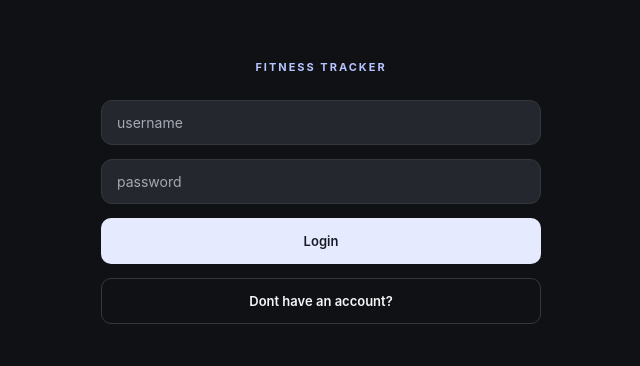
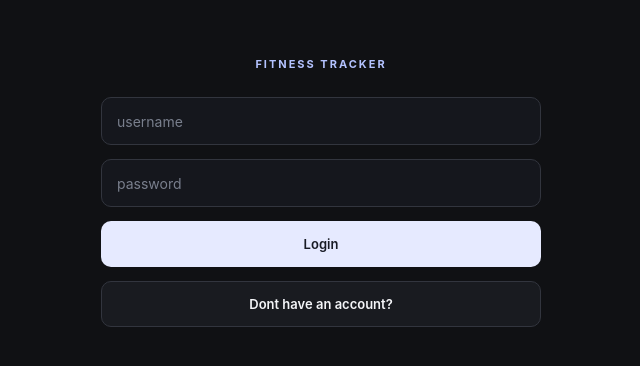
Before and after one commit to Christianvdev/FitnessApp, a React app in the folder Fitness/frontend/: page / in a window 1280 px wide. Shown: the part 208-574 px from the top of the page, without its empty margins (319-959 px from the left). Built offline with nearby package versions, Linux system fonts and the light colour scheme; no server answers; the HTML template or start-up script is replaced by a standard one.

Commit message:
style(fitness): unify design tokens for polished app UI

```diff
--- a/Fitness/frontend/src/index.css
+++ b/Fitness/frontend/src/index.css
@@ -1,102 +1,21 @@
-/* Global colors and basic styles.
-   Change these variables to change the whole app. */
-:root {
-  font-family: -apple-system, BlinkMacSystemFont, "Segoe UI", sans-serif;
-  color-scheme: dark;
-
-  --bg: #101114;
-  --surface: #1b1d22;
-  --surface-light: #24272d;
-  --border: #34373f;
-  --text: #f5f5f7;
-  --muted: #a5a9b3;
-  --accent: #b6c3ff;
-  --accent-dark: #242c44;
-  --danger: #ffadad;
-  --shadow: 0 12px 32px rgba(0, 0, 0, 0.18);
-
-  color: var(--text);
-  background: var(--bg);
-  font-synthesis: none;
-  -webkit-font-smoothing: antialiased;
+/* FitTracker design tokens: change these to change the entire theme. */
+:root{
+font-family:-apple-system,BlinkMacSystemFont,"Segoe UI",sans-serif;
+color-scheme:dark;
+--bg:#101114;--surface:#191b20;--surface-light:#24272e;--border:#32353e;
+--text:#f4f5f8;--muted:#a2a7b3;--soft:#797f8d;
+--accent:#b4c3ff;--accent-dark:#29314a;--danger:#ffadb2;
+--shadow:0 10px 32px rgba(0,0,0,.13);
+--panel:var(--surface);--panel-hover:var(--surface-light);--field:#15171d;
+color:var(--text);background:var(--bg);font-synthesis:none;-webkit-font-smoothing:antialiased;
 }
-
-* {
-  box-sizing: border-box;
-}
-
-body {
-  margin: 0;
-  min-width: 320px;
-  min-height: 100vh;
-  background: var(--bg);
-}
-
-#root {
-  min-height: 100vh;
-}
-
-h1, h2, h3, p {
-  margin: 0;
-}
-
-h1, h2, h3 {
-  color: var(--text);
-  letter-spacing: -0.03em;
-}
-
-button, input, select, textarea {
-  font: inherit;
-}
-
-button {
-  cursor: pointer;
-}
-
-button:disabled {
-  opacity: 0.55;
-  cursor: not-allowed;
-}
-
-button:focus-visible,
-input:focus-visible,
-select:focus-visible {
-  outline: 2px solid var(--accent);
-  outline-offset: 3px;
-}
-
-a {
-  color: var(--accent);
-  text-decoration: none;
-}
-
-/* Shared input styles for all workout forms. */
-.form-text {
-  width: 100%;
-  padding: 13px 15px;
-  border: 1px solid var(--border);
-  border-radius: 11px;
-  outline: none;
-  background: var(--surface-light);
-  color: var(--text);
-  font-size: 14px;
-  font-weight: 400;
-}
-
-.form-text::placeholder {
-  color: var(--muted);
-}
-
-.form-text:focus {
-  border-color: var(--accent);
-}
-
-select.form-text {
-  cursor: pointer;
-}
-
-@media (max-width: 600px) {
-  :root {
-    font-size: 15px;
-  }
-}
+*{box-sizing:border-box}body{margin:0;min-width:320px;min-height:100vh;background:var(--bg)}
+#root{min-height:100vh}h1,h2,h3,p{margin:0}button,input,select,textarea{font:inherit}button{cursor:pointer}button:disabled{cursor:not-allowed;opacity:.55}
+button:focus-visible,input:focus-visible,select:focus-visible,a:focus-visible{outline:2px solid var(--accent);outline-offset:3px}
+a{color:var(--accent);text-decoration:none}
+.form-text{width:100%;min-height:48px;padding:13px 15px;border:1px solid var(--border);border-radius:10px;background:var(--field);color:var(--text);font-size:14px}
+.form-text::placeholder{color:var(--soft)}.form-text:focus{outline:none;border-color:var(--accent)}
+select.form-text{cursor:pointer}
+.header-button{padding:11px 16px;border:1px solid var(--border);border-radius:10px;background:var(--surface-light);color:var(--text);font-size:12px;font-weight:600}
+.header-button:hover{background:var(--accent-dark)}
+.hover-scale{transition:transform .2s}.hover-scale:hover{transform:translateY(-2px)}
```
